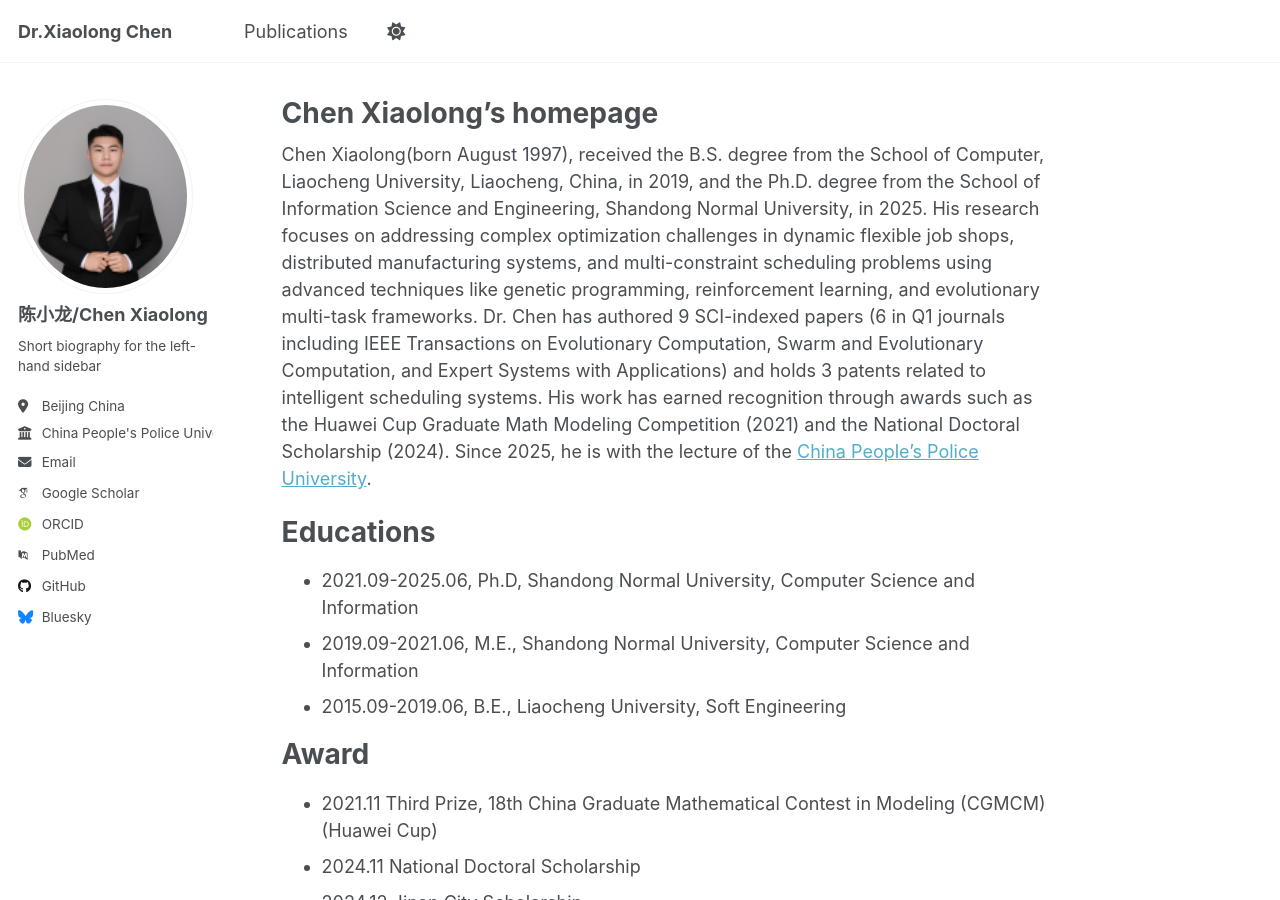
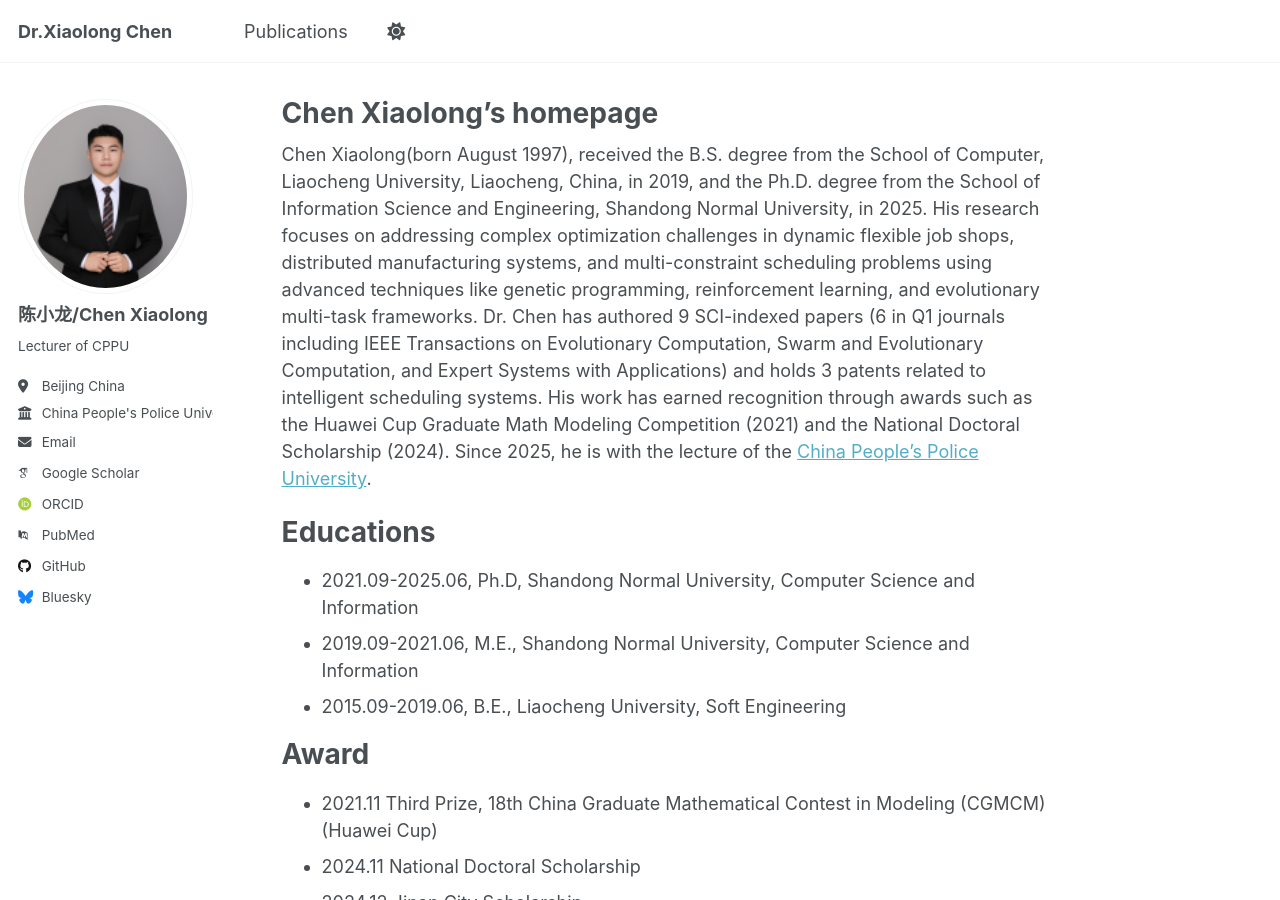
Before and after one commit to chenxi9708/chenxi9708.github.io, a Jekyll site: the page built from _pages/about.md, in a window 1280 px wide and 900 px high. Built offline with Jekyll 4.4.1, drawn with Linux system fonts in a browser that asks for light colours; some web fonts are replaced; a script that is not in the unit is left out.

Commit message:
Update _config.yml

```diff
--- a/_config.yml
+++ b/_config.yml
@@ -25,7 +25,7 @@ author:
   avatar           : "person.png"
   name             : "陈小龙/Chen Xiaolong"
   pronouns         : # example: "she/her"
-  bio              : "Short biography for the left-hand sidebar"
+  bio              : "Lecturer of CPPU"
   location         : "Beijing China"
   employer         : "China People's Police University"
   uri              : # URL
@@ -37,7 +37,7 @@ author:
   googlescholar    : "https://scholar.google.com/citations?user=PS_CX0AAAAAJ"
   inspire-hep      : # URL
   impactstory      : # URL
-  orcid            : "http://orcid.org/yourorcidurl"
+  orcid            : "https://orcid.org/0000-0002-9401-4299"
   semantic         : # URL
   pubmed           : "https://www.ncbi.nlm.nih.gov/pubmed/?term=john+snow"
   researchgate     : # URL
```
